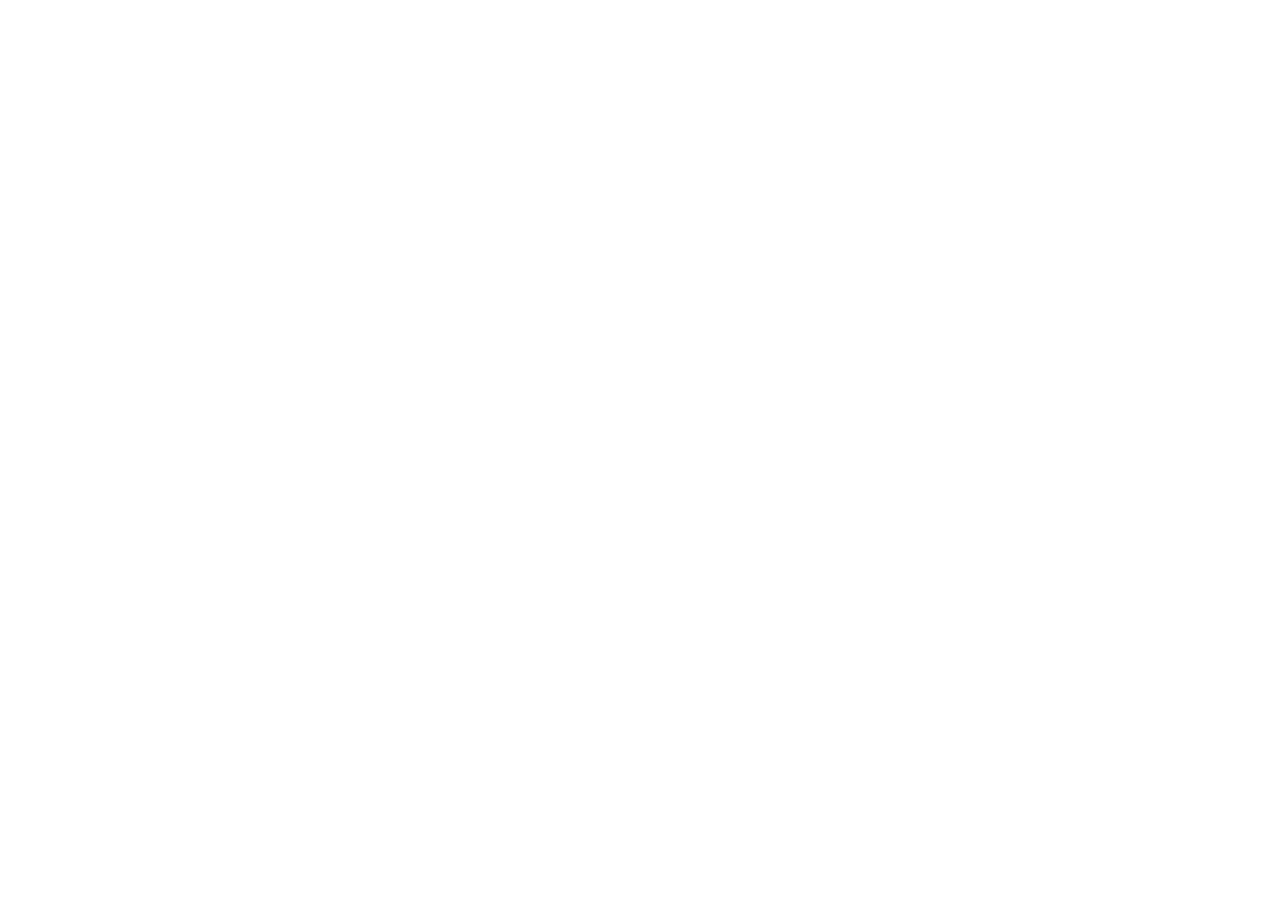
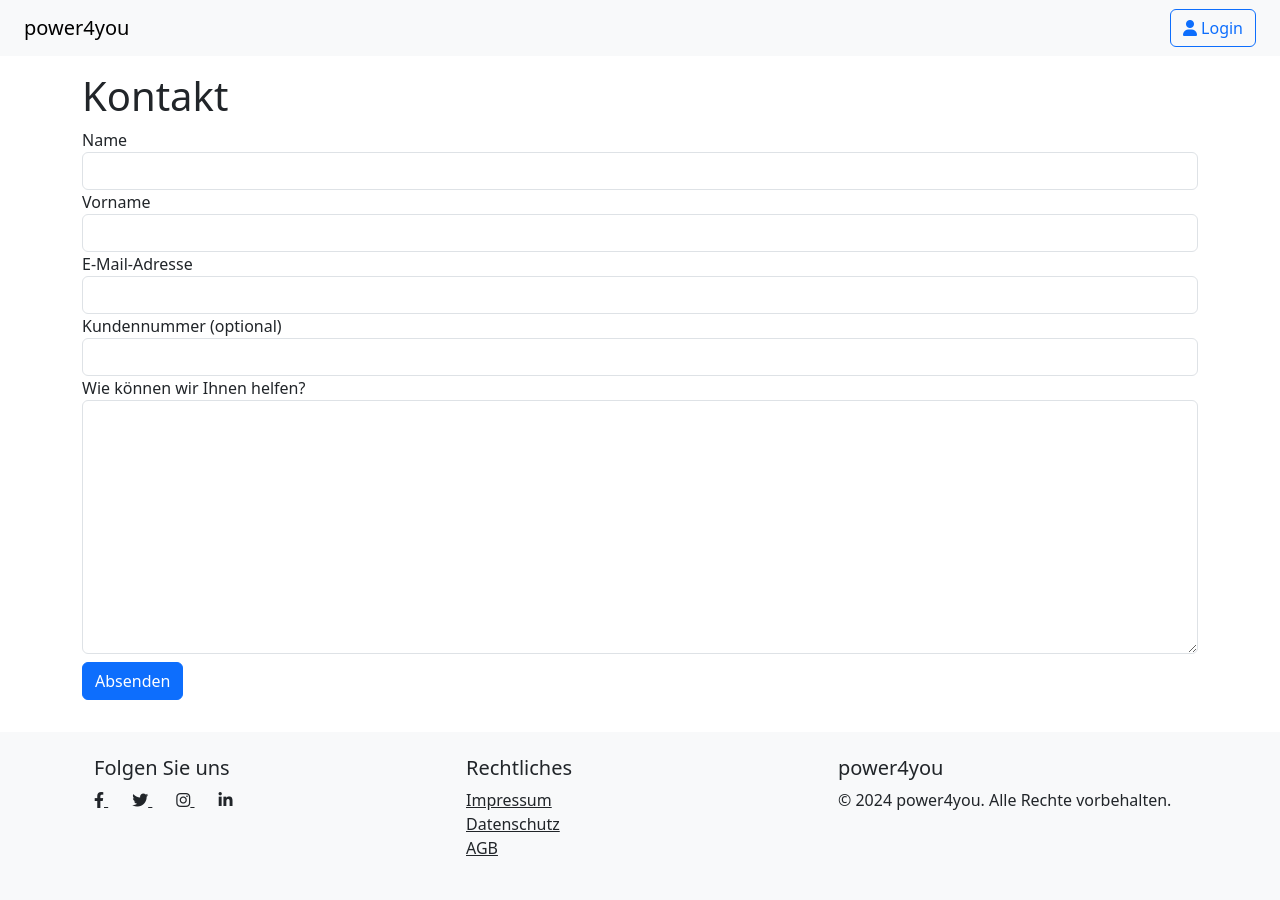
Before and after one commit to mathisk-kbs/power4you_3, a plain HTML site: page src/Web/kontakt.html in a window 1280 px wide. Before the commit the page ends 800 px from the top, so only its background shows below. Drawn offline with nearby package versions, Linux system fonts and the light colour scheme.

Commit message:
added hero and contact section index.html, added links for navigation, added kontakt.html

```diff
--- a/src/Web/kontakt.html
+++ b/src/Web/kontakt.html
@@ -0,0 +1,101 @@
+<!DOCTYPE html>
+<html lang="en">
+<head>
+    <meta charset="UTF-8">
+    <meta name="viewport" content="width=device-width, initial-scale=1.0">
+    <title>Kontakt</title>
+    <link href="https://cdn.jsdelivr.net/npm/bootstrap@5.3.3/dist/css/bootstrap.min.css" rel="stylesheet" integrity="sha384-QWTKZyjpPEjISv5WaRU9OFeRpok6YctnYmDr5pNlyT2bRjXh0JMhjY6hW+ALEwIH" crossorigin="anonymous">
+    <link rel="stylesheet" href="https://cdnjs.cloudflare.com/ajax/libs/font-awesome/6.0.0-beta3/css/all.min.css" integrity="sha384-k6RqeWeci5ZR/Lv4MR0sA0FfDOMJ02EGL33F6g4F19U0iPoj4HbfA6B3PLz/g" crossorigin="anonymous">
+    <script src="https://cdn.jsdelivr.net/npm/bootstrap@5.3.3/dist/js/bootstrap.bundle.min.js" integrity="sha384-YvpcrYf0tY3lHB60NNkmXc5s9fDVZLESaAA55NDzOxhy9GkcIdslK1eN7N6jIeHz" crossorigin="anonymous"></script>
+</head>
+<body>
+    <div class="container-fluid">
+        <div class="row">
+            <nav class="navbar navbar-expand-lg navbar-light bg-light px-4">
+                <a class="navbar-brand" href="index.html">
+                    power4you
+                </a>
+                <button class="navbar-toggler" type="button" data-bs-toggle="collapse" data-bs-target="#navbarNav" aria-controls="navbarNav" aria-expanded="false" aria-label="Toggle navigation">
+                    <span class="navbar-toggler-icon"></span>
+                </button>
+
+                <div class="collapse navbar-collapse justify-content-end">
+                    <a href="login.html" class="btn btn-outline-primary">
+                        <i class="fas fa-user"></i> Login
+                    </a>
+                </div>
+            </nav>
+
+        </div>
+    </div>
+    <div class="container my-3">
+        <h1>Kontakt</h1>
+        <div>
+            <form>
+                <div class="form-group">
+                    <label>Name</label>
+                    <input type="text" class="form-control" required>
+                    <label>Vorname</label>
+                    <input type="text" class="form-control" required>
+                </div>
+                <div class="form-group">
+                    <label for="E-Mail">E-Mail-Adresse</label>
+                    <input type="email" class="form-control" required>
+                </div>
+                <div class="form-group">
+                    <label for="Kdnr">Kundennummer (optional)</label>
+                    <input type="text" class="form-control">
+                </div>
+                <div class="form-group">
+                    <label for="inqueryTextArea">Wie können wir Ihnen helfen?</label>
+                    <textarea name="inqueryTextArea" class="form-control" required id="inqueryTextArea" rows="10"></textarea>
+                </div>
+                <div class="form-group">
+                    <button type="submit" class="btn btn-primary my-2">Absenden</button>
+                </div>
+            </form>
+        </div>
+    </div>
+    <footer class="bg-light text-center text-lg-start mt-4">
+        <div class="container p-4">
+            <div class="row">
+                <div class="col-lg-4 col-md-12 mb-4 mb-md-0">
+                    <h5>Folgen Sie uns</h5>
+                    <a href="#" class="me-4 text-reset">
+                        <i class="fab fa-facebook-f"></i>
+                    </a>
+                    <a href="#" class="me-4 text-reset">
+                        <i class="fab fa-twitter"></i>
+                    </a>
+                    <a href="#" class="me-4 text-reset">
+                        <i class="fab fa-instagram"></i>
+                    </a>
+                    <a href="#" class="me-4 text-reset">
+                        <i class="fab fa-linkedin-in"></i>
+                    </a>
+                </div>
+
+                <div class="col-lg-4 col-md-12 mb-4 mb-md-0">
+                    <h5>Rechtliches</h5>
+                    <ul class="list-unstyled">
+                        <li>
+                            <a href="#" class="text-reset">Impressum</a>
+                        </li>
+                        <li>
+                            <a href="#" class="text-reset">Datenschutz</a>
+                        </li>
+                        <li>
+                            <a href="#" class="text-reset">AGB</a>
+                        </li>
+                    </ul>
+                </div>
+
+                <div class="col-lg-4 col-md-12 mb-4 mb-md-0">
+                    <h5>power4you</h5>
+                    <p>© 2024 power4you. Alle Rechte vorbehalten.</p>
+                </div>
+            </div>
+        </div>
+    </footer>
+</body>
+</html>
```
Also changed, not shown: src/Web/index.html (+24 -1 lines).
